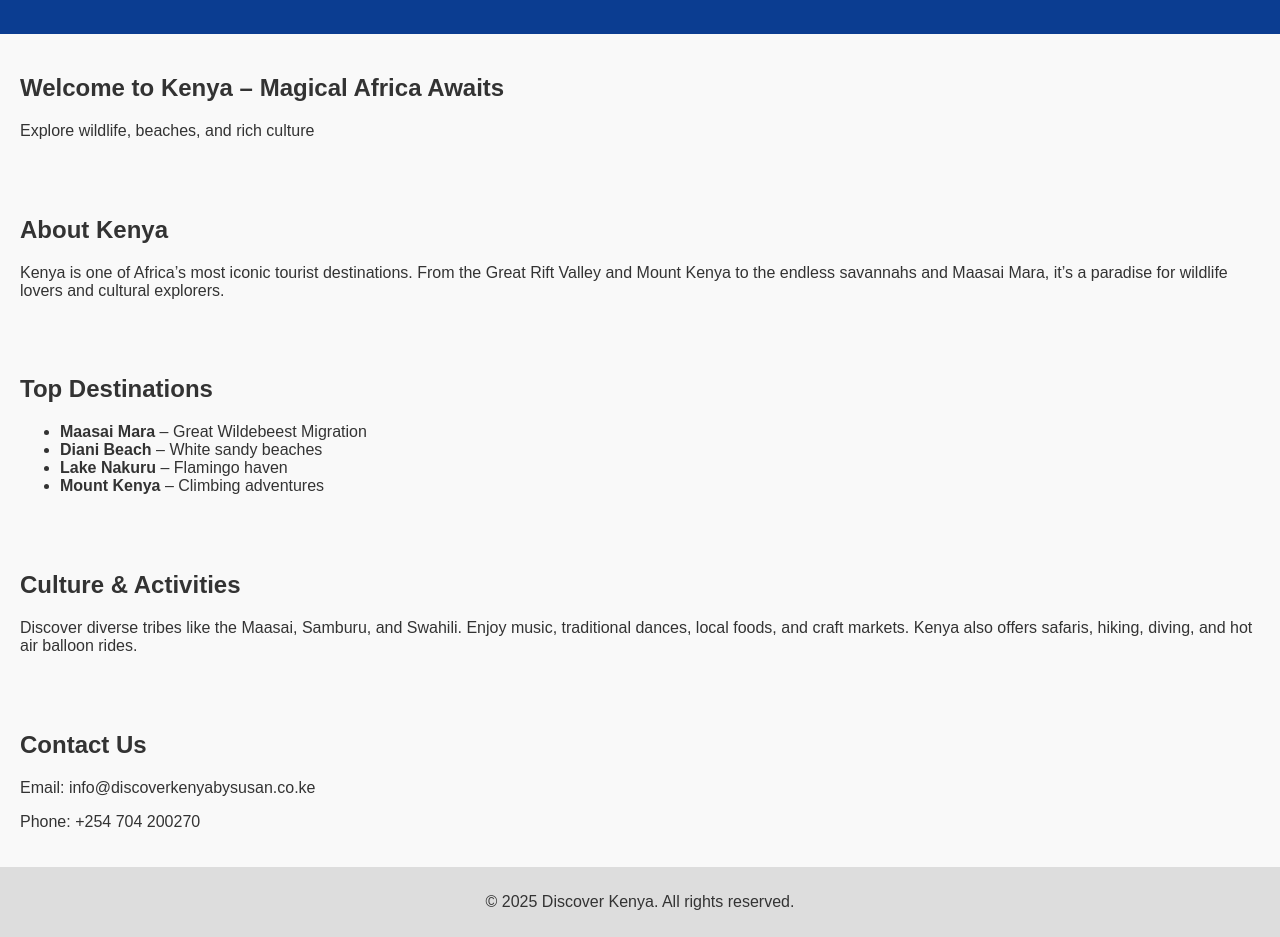
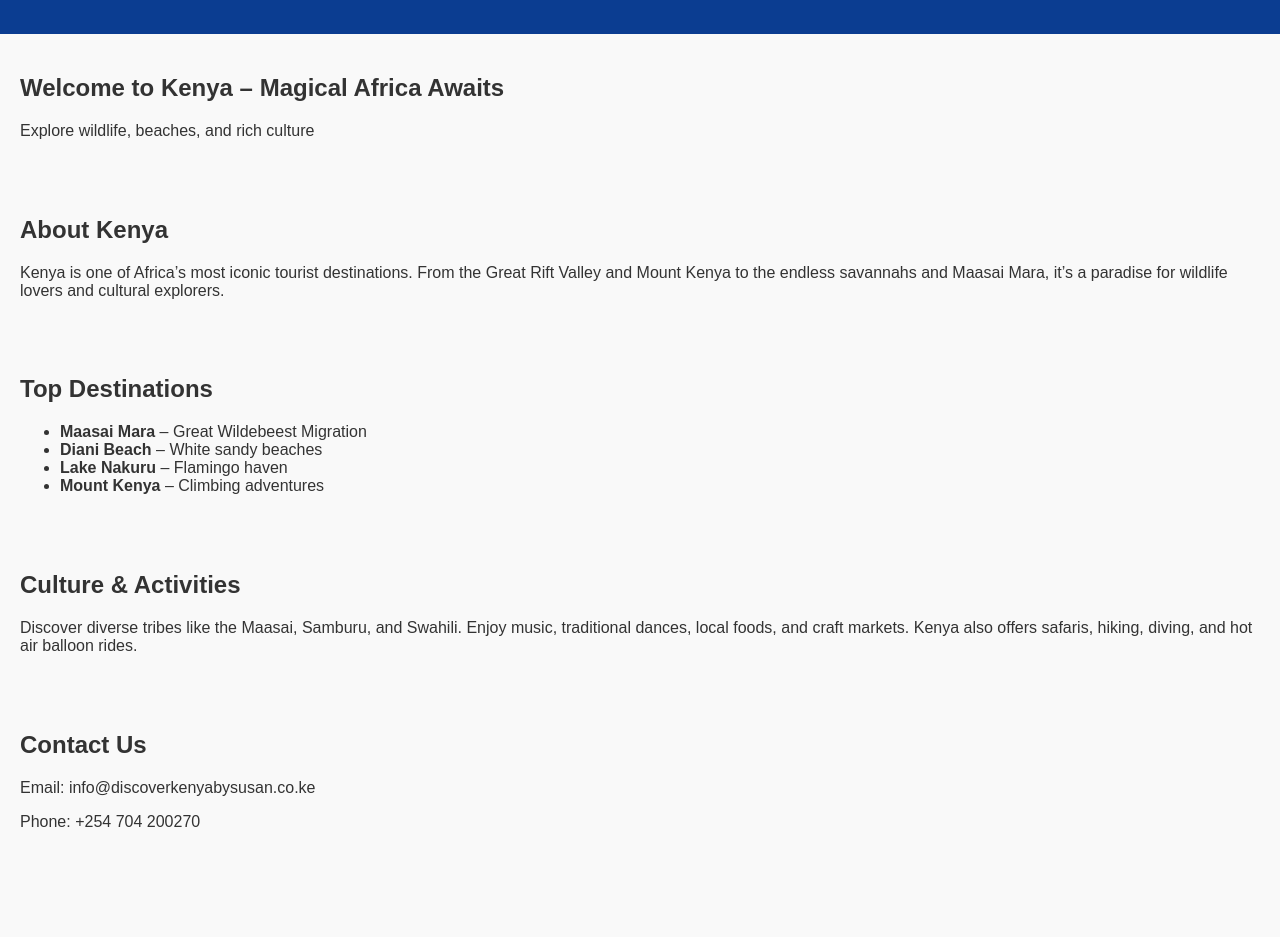
Before and after one commit to kiendembaabu/Discover-Kenyan-tourism, a plain HTML site: page index.html in a window 1280 px wide. Shown: the part 120-1057 px from the top of the page. After the commit the page ends 987 px from the top, so only its background shows below. Drawn offline with Linux system fonts and the light colour scheme.

Commit message:
Update index.html

```diff
--- a/index.html
+++ b/index.html
@@ -50,8 +50,7 @@
     <p>Phone: +254 704 200270</p>
   </section>
 
-  <footer>
-    <p>&copy; 2025 Discover Kenya. All rights reserved.</p>
+
   </footer>
 </body>
 </html>
```
